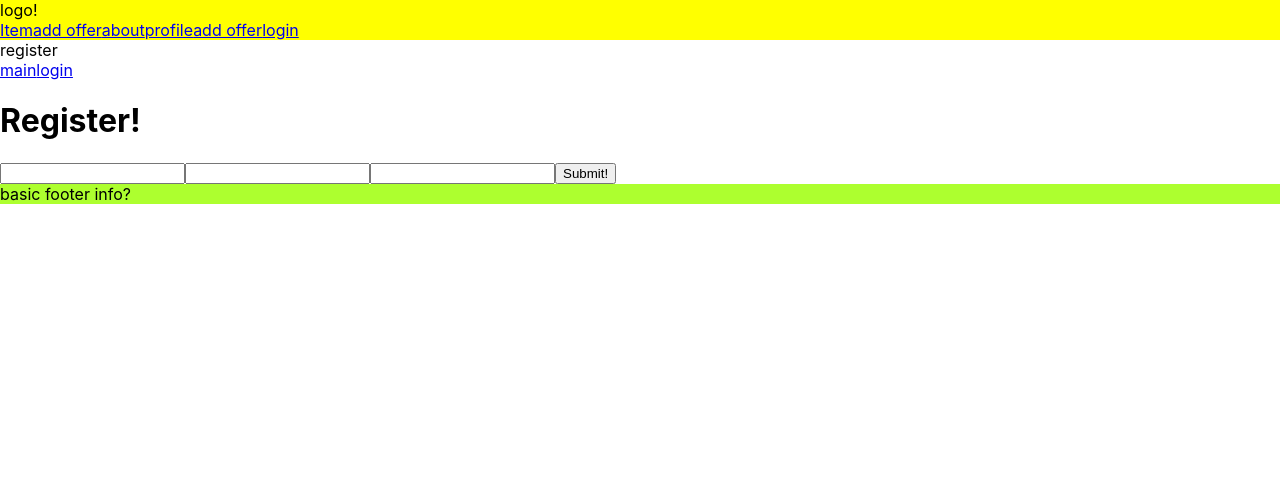
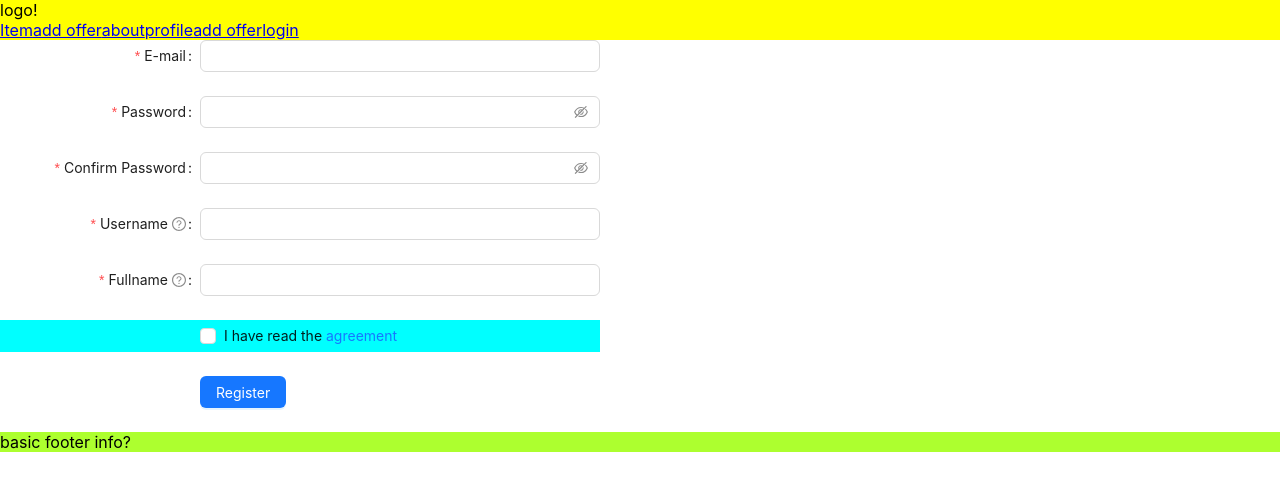
Before and after one commit to trongduc2206/Otaniemi-subleasing-FE, a React (Create React App) app: page /register in a window 1280 px wide. Shown: the top 490 px of the page. Built offline with nearby package versions, Linux system fonts and the light colour scheme; the HTML template or start-up script is replaced by a standard one.

Commit message:
registration(& API)

```diff
--- a/package.json
+++ b/package.json
@@ -6,6 +6,7 @@
     "@testing-library/jest-dom": "^5.17.0",
     "@testing-library/react": "^13.4.0",
     "@testing-library/user-event": "^13.5.0",
+    "antd": "^5.10.0",
     "axios": "^1.5.1",
     "react": "^18.2.0",
     "react-dom": "^18.2.0",
--- a/src/pages/register.js
+++ b/src/pages/register.js
@@ -1,26 +1,247 @@
-import React, { Component } from "react";
+import React, { Component, useState } from "react";
 import { Link } from 'react-router-dom';
+import axios from "axios";
+import {
+  AutoComplete,
+  Button,
+  Cascader,
+  Checkbox,
+  Col,
+  Form,
+  Input,
+  InputNumber,
+  Row,
+  Select,
+} from 'antd';
 import '../styles/register.css';
 
+const baseURL = "https://subleasing-be.victoriousdesert-96ff8f6f.northeurope.azurecontainerapps.io";
+const { Option } = Select;
+
+const formItemLayout = {
+  labelCol: {
+    xs: { span: 24 },
+    sm: { span: 8 },
+  },
+  wrapperCol: {
+    xs: { span: 24 },
+    sm: { span: 16 },
+  },
+};
+
+const tailFormItemLayout = {
+  wrapperCol: {
+    xs: {
+      span: 24,
+      offset: 0,
+    },
+    sm: {
+      span: 16,
+      offset: 8,
+    },
+  },
+};
+
+export const withUseFormHook = (Component) => {
+  return props => {
+      const form = Form.useForm();
+      return <Component {...props} {...form} />
+  }
+}
+
 class Register extends Component {
+  constructor(props) {
+    super(props);
+    this.state = {
+      username: "",
+      password: "",
+      error: "",
+      auth: "",
+      autoCompleteResult: [],
+    };
+    // let form = Form.useForm();
+    this.onFinish = this.onFinish.bind(this);
+    let websiteOptions = this.state.autoCompleteResult.map((website) => ({
+      label: website,
+      value: website,
+    }));
+  }
+  // [autoCompleteResult, setAutoCompleteResult] = useState<string[]>([]);
+
+  onFinish(values){
+    const user = {};
+      user.email = values.email;
+      user.username = values.username;
+      user.password = values.password;
+      user.fullName = values.fullName;
+
+    console.log('Received values of form: ', values)
+    axios.post(`${baseURL}/api/auth/signup`, user).then((response) => {
+      if(response.status == "200" && response.data.status.code == "success" ){
+        console.log("1", this.state.auth)
+      } else {
+        this.setState({error: response.message})
+      }
+    }).catch((error) => {
+        this.setState({error: error.response})
+        console.log(this.state.error);
+      }
+    );
+  };
+
+  prefixSelector() {
+    <Form.Item name="prefix" noStyle>
+      <Select style={{ width: 70 }}>
+        <Option value="86">+86</Option>
+        <Option value="87">+87</Option>
+      </Select>
+    </Form.Item>
+  }
+
+  suffixSelector() {
+    <Form.Item name="suffix" noStyle>
+      <Select style={{ width: 70 }}>
+        <Option value="USD">$</Option>
+        <Option value="CNY">¥</Option>
+      </Select>
+    </Form.Item>
+  };
+
+  onWebsiteChange(value) {
+    if (!value) {
+      this.setState(this.state.autoCompleteResult = []);
+    } else {
+      this.setState(this.state.autoCompleteResult = ['.com', '.org', '.net'].map((domain) => `${value}${domain}`));
+    }
+  };
+
   render() {
     return (
       <>
-        register
-        <div>
-          <Link to='/'>main</Link>
-          <Link to='/login'>login</Link>
-        </div>
-        <h1>Register!</h1>
-        <form method="POST">
-            <input type="email" name="email" />
-            <input type="password" name="password" />
-            <input type="password" name="verification" />
-            <input type="submit" value="Submit!" />
-        </form>
+        <Form
+        {...formItemLayout}
+        form={this.form}
+        name="register"
+        onFinish={this.onFinish}
+        initialValues={{ residence: ['zhejiang', 'hangzhou', 'xihu'], prefix: '86' }}
+        style={{ maxWidth: 600 }}
+        scrollToFirstError
+        >
+        <Form.Item
+          name="email"
+          label="E-mail"
+          rules={[
+            {
+              type: 'email',
+              message: 'The input is not valid E-mail!',
+            },
+            {
+              required: true,
+              message: 'Please input your E-mail!',
+            },
+          ]}
+        >
+          <Input />
+        </Form.Item>
+
+        <Form.Item
+          name="password"
+          label="Password"
+          rules={[
+            {
+              required: true,
+              message: 'Please input your password!',
+            },
+          ]}
+          hasFeedback
+        >
+          <Input.Password />
+        </Form.Item>
+
+        <Form.Item
+          name="confirm"
+          label="Confirm Password"
+          dependencies={['password']}
+          hasFeedback
+          rules={[
+            {
+              required: true,
+              message: 'Please confirm your password!',
+            },
+            ({ getFieldValue }) => ({
+              validator(_, value) {
+                if (!value || getFieldValue('password') === value) {
+                  return Promise.resolve();
+                }
+                return Promise.reject(new Error('The new password that you entered do not match!'));
+              },
+            }),
+          ]}
+        >
+          <Input.Password />
+        </Form.Item>
+
+        <Form.Item
+          name="username"
+          label="Username"
+          tooltip="What do you want others to call you?"
+          rules={[{ required: true, message: 'Please input your nickname!', whitespace: true }]}
+        >
+          <Input />
+        </Form.Item>
+
+        <Form.Item
+          name="fullName"
+          label="Fullname"
+          tooltip="For example: John Doe"
+          rules={[{ required: true, message: 'Please input your fullname!', whitespace: true }]}
+        >
+          <Input />
+        </Form.Item>
+
+
+        {/* <Form.Item label="Captcha" extra="We must make sure that your are a human.">
+          <Row gutter={8}>
+            <Col span={12}>
+              <Form.Item
+                name="captcha"
+                noStyle
+                rules={[{ required: true, message: 'Please input the captcha you got!' }]}
+              >
+                <Input />
+              </Form.Item>
+            </Col>
+            <Col span={12}>
+              <Button>Get captcha</Button>
+            </Col>
+          </Row>
+        </Form.Item> */}
+
+        <Form.Item
+          name="agreement"
+          valuePropName="checked"
+          className="agreement"
+          rules={[
+            {
+              validator: (_, value) =>
+                value ? Promise.resolve() : Promise.reject(new Error('Should accept agreement')),
+            },
+          ]}
+          {...tailFormItemLayout}
+        >
+          <Checkbox>
+            I have read the <a href="">agreement</a>
+          </Checkbox>
+        </Form.Item>
+        <Form.Item {...tailFormItemLayout}>
+          <Button type="primary" htmlType="submit">
+            Register
+          </Button>
+        </Form.Item>
+      </Form>
       </>
     );
-    }
+  };
 }
 
-export default Register;
+export default withUseFormHook(Register);
--- a/src/styles/register.css
+++ b/src/styles/register.css
@@ -0,0 +1,3 @@
+.agreement {
+    background-color: aqua;
+}
```
Also changed, not shown: 1 other file (tests, documents, lock files or other folders). Lines whose indentation alone changed are shown as unchanged.
